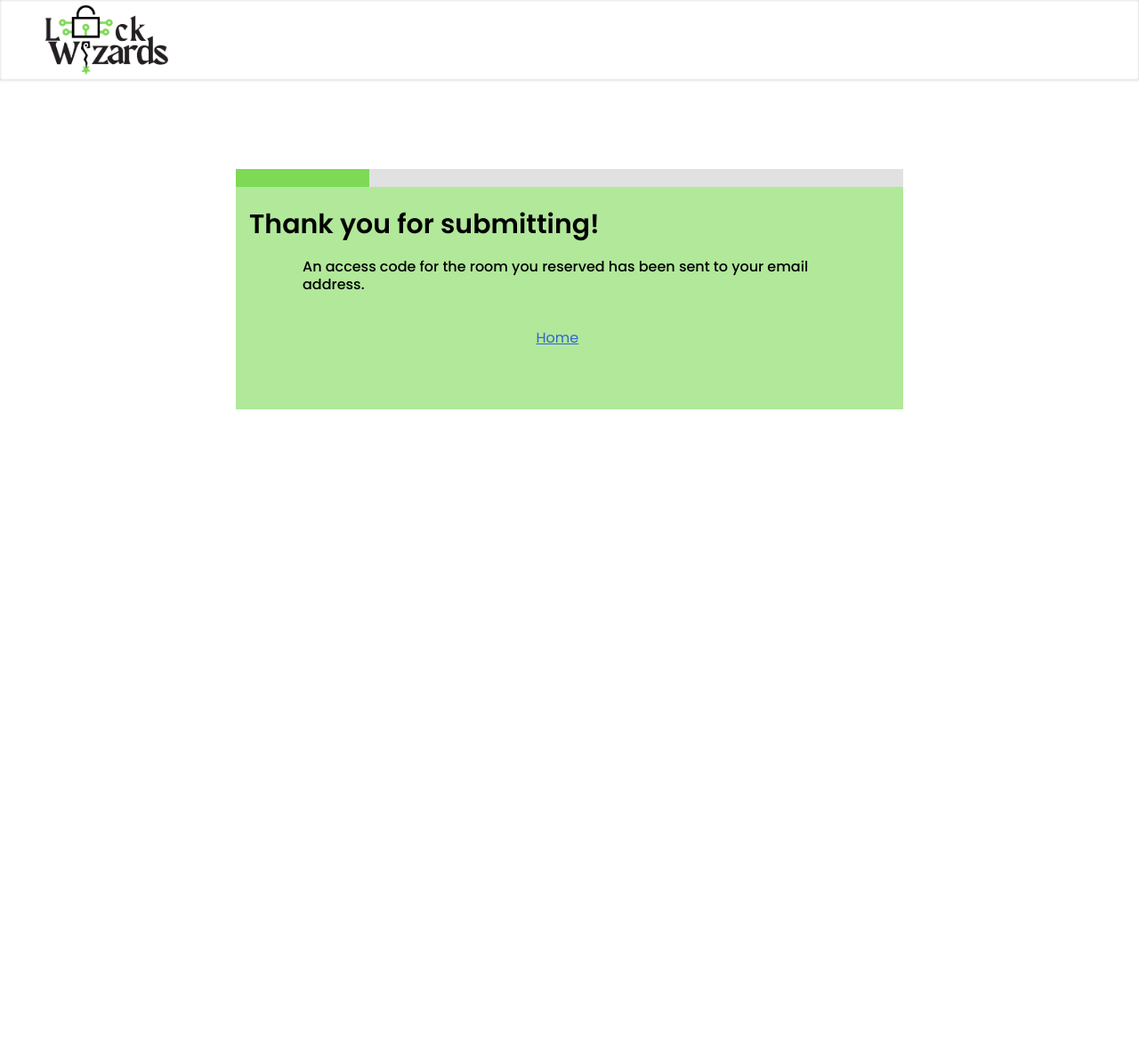
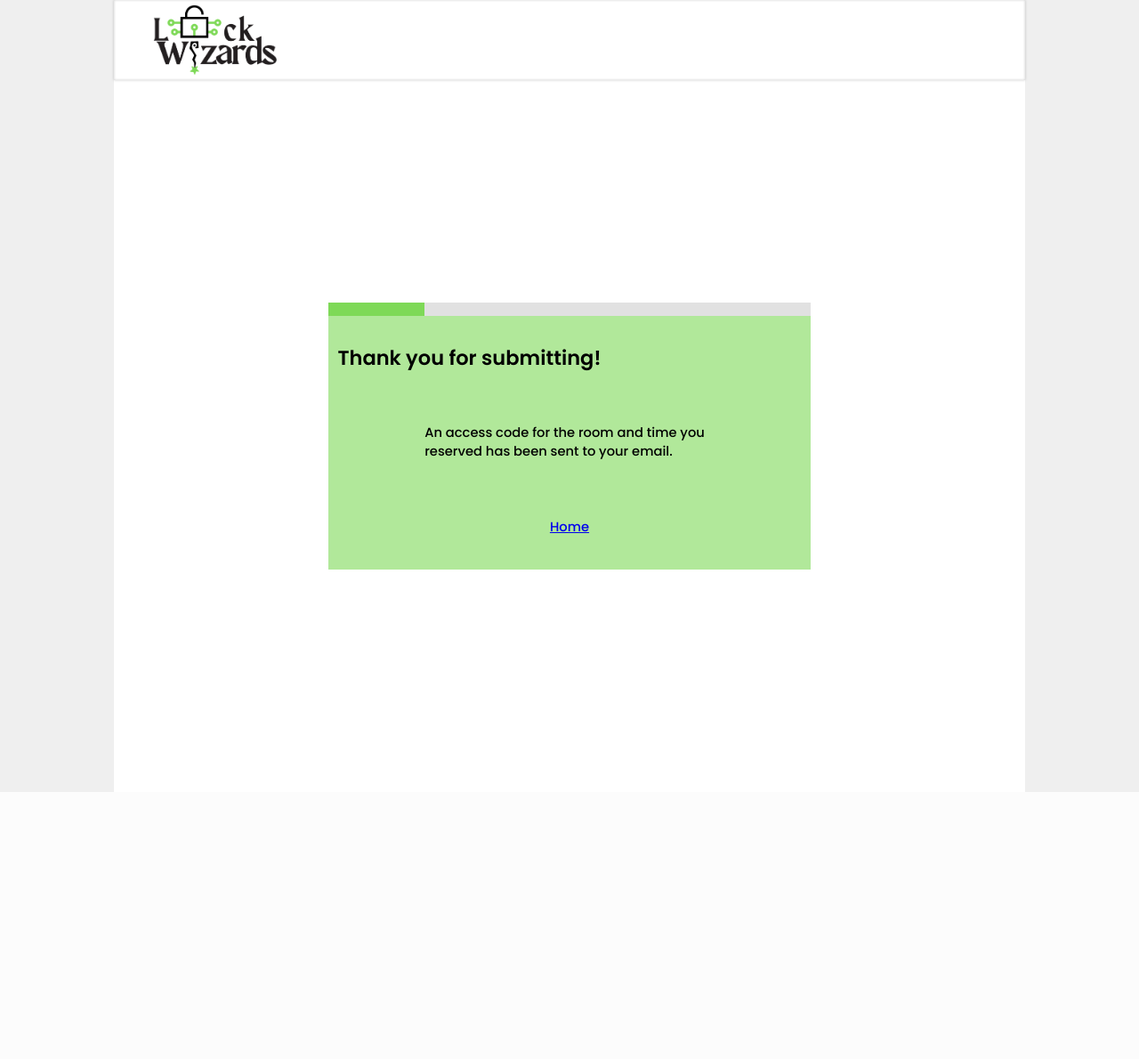
Before and after one commit to WarrenWatts/ESET-Capstone-Web-Server, a Django app: template reserves/templates/reserves/forms/form_submit.html in a window 1280 px wide. Shown: the whole page at 89% size. After the commit the page ends 890 px from the top, so only its background shows below. Run offline with Django 4.2, Linux system fonts and the light colour scheme; the template is opened without the code that fills it, so the values that code supplies are empty; parts of the project's set-up code (start-up, migrations or seed data) failed here and were passed over.

Commit message:
HTML and CSS for form_submit completed (hopefully).

```diff
--- a/reserves/templates/reserves/forms/form.html
+++ b/reserves/templates/reserves/forms/form.html
@@ -2,6 +2,7 @@
 <!DOCTYPE html>
 <html lang="en">
     <head>
+        <title>Lock Wizards Form Page</title>
         <meta charset="utf-8">
         <meta name="viewport" content="width=device-width, initial-scale=1.0">
         <meta name="description" content="Lock Wizards Form Page">
@@ -64,14 +65,14 @@
                             <div class="input-group start-time">
                                 <label for="starttime">Start Time *</label>
                                 <select id="starttime" name="unixStartTime" required>
-                                    <option>Select a time</option>
+                                    <option value="">Select a time</option>
                                 </select>
                                 <span class="general-error" id="startTimeError"><br></span>
                             </div>
                             <div class="input-group end-time">
                                 <label for="endtime">End Time *</label>
                                 <select id="endtime" name="unixEndTime" required>
-                                    <option>Select a time</option>
+                                    <option value="">Select a time</option>
                                 </select>
                                 <span class="general-error" id="endTimeError"><br></span>
                             </div>
--- a/reserves/templates/reserves/forms/form_submit.html
+++ b/reserves/templates/reserves/forms/form_submit.html
@@ -1,3 +1,4 @@
+{% load static %}
 <!DOCTYPE html>
 
 <html lang="en">
@@ -11,28 +12,27 @@
         <link rel="preconnect" href="https://fonts.gstatic.com" crossorigin>
         <link href="https://fonts.googleapis.com/css2?family=Poppins:wght@400;500;600&family=Roboto:wght@400;500;700&display=swap" rel="stylesheet">
 
-        <link rel="stylesheet" href="styles/submission_msg.css">
+        <link rel="stylesheet" href="{% static 'styles/form_submit.css'%}">
     </head>
     <body>
         <header>
-            <div class="left-header-section">
-                <a href="index.html">
-                    <img class="header-logo" src="pictures/logo/Lock_Wizards_png.png" alt="Lock Wizards Logo">
-                </a>
-            </div>
+            <a href="{% url 'home' %}">
+                <img class="header-logo" src="{% static 'pictures/logo/Lock_Wizards_png.png' %}" alt="Lock Wizards Logo">
+            </a>
         </header>
         <main>
-            <div class="new-grids">
-                <div class="graphic-block1">
-                </div>
-                <div class="graphic-block2">
-                </div>
-                <div class="info-box">
-                    <p class="message-header">Thank you for submitting!</p>
-                    <p class="message">
-                        An access code for the room you reserved has been sent to your email address.
+            <div class="main-form-grid">
+                <div class="graphic-block1"></div>
+                <div class="graphic-block2"></div>
+                <div class="msg-box">
+                    <h1 class="thanks-header-text general">
+                        Thank you for submitting!
+                    </h1>
+                    <p class="thanks-message-text general non-header-text">
+                        An access code for the room and time you reserved has
+                        been sent to your email.
                     </p>
-                    <a href="index.html" class="return-link">Home</a>
+                    <a href="{% url 'home' %}" class="home-link general non-header-text">Home</a>
                 </div>
             </div>
         </main>
--- a/reserves/templates/reserves/static/styles/form_submit.css
+++ b/reserves/templates/reserves/static/styles/form_submit.css
@@ -0,0 +1,201 @@
+/* General styling*/
+/*---------------*/
+:root {
+    color: var(--palette-color-1);
+    background-color: #EFEFEF;
+    font: 400 16px/20px Poppins, Arial;
+    -webkit-text-size-adjust: 100%;
+  }
+
+  * {
+    --palette-color-1: white;
+    --palette-color-2: #7ED957;
+    --palette-color-3: black;
+    --palette-color-4: #DFFAD4;
+    --palette-color-5: red;
+    margin: 0;
+    padding: 0;
+    box-sizing: border-box;
+  }
+
+  body {
+    margin: 0 auto;
+    max-width: 80%;
+    width: 100%;
+
+    display: flex;
+    flex-direction: column;
+    flex: 1;
+
+    background-color: var(--palette-color-1);
+  }
+
+
+
+  /* Header styling*/
+  /*---------------*/
+  header {
+    z-index: 10;
+    display: flex;
+
+    max-width: inherit;
+    width: inherit;
+    height: 90px;
+    padding: 0 clamp(1.25rem, -0.089rem + 3.571vw, 3.125rem);
+
+    position: fixed;
+    top: 0px;
+
+    background-color: var(--palette-color-1);
+    box-shadow:
+        0px 0px 3px rgba(0, 0, 0, 0.2),
+        0px 0px 3px rgba(0, 0, 0, 0.2) inset;
+  }
+
+  .header-logo {
+    z-index: 11;
+    position: absolute;
+    object-fit: contain;
+    height: 80px;
+    top: 5px;
+  }
+
+  .header-logo:hover {cursor: pointer;}
+
+
+
+  /*Main Block Styling*/
+  /*------------------*/
+  main {
+    margin-top: 90px;
+    min-height: 100vh;
+
+    display: flex;
+    flex-direction: column;
+    max-width: 53%;
+    width: 100%;
+    justify-content: center;
+    align-self: center;
+    background-color: white;
+  }
+
+  /*Over-arching Form Grid Styling*/
+  /*------------------------------*/
+  .main-form-grid {
+    display: grid;
+    min-height: 300px;
+    grid-template-columns: 20% 80%;
+    grid-template-rows: 5% 95%;
+    grid-template-areas:
+        "graphic-block1 graphic-block2"
+        "msg-box msg-box";
+  }
+
+  .graphic-block1 {
+    display: grid;
+    grid-area: graphic-block1;
+    background-color: var(--palette-color-2);
+  }
+
+  .graphic-block2 {
+    display: grid;
+    grid-area: graphic-block2;
+    background-color: #E1E1E1;
+  }
+
+  /*Form Box Grid Styling*/
+  /*------------------------------*/
+  .msg-box {
+    display: grid;
+    grid-area: msg-box;
+    grid-template-columns: 100%;
+    grid-template-rows: 33.3% 33.3% 33.3%;
+    grid-template-areas:
+        "thanks-header-text"
+        "thanks-message-text"
+        "home-link";
+    background-color: rgba(126, 217, 87, 0.6);
+  }
+
+  .general {align-items: center;}
+
+  .thanks-header-text {
+    font:
+            600
+            clamp(1rem, 0.864rem + 0.682vw, 2.5rem)
+            /20px
+            Poppins, Arial;
+
+    padding-left: 2%;
+    color: var(--palette-color-3);
+
+    display: grid;
+    grid-area: thanks-header-text;
+  }
+
+  .non-header-text{
+    font: 500
+          clamp(0.75rem, 0.693rem + 0.284vw, 1.375rem)
+          Poppins, Arial;
+
+    justify-content: center
+  }
+
+  .thanks-message-text {
+    margin: 0% 20% 0% 20%;
+    color: var(--palette-color-3);
+
+    display: grid;
+    grid-area: thanks-message-text;
+  }
+
+  .home-link {
+    display: grid;
+    grid-area: home-link;
+  }
+
+
+
+
+
+
+  @media all and (max-width: 1024px) {
+
+    main {margin-top: 60px;}
+    body {max-width: 100%;}
+
+    header {height: 60px;}
+
+    .header-logo {height: 50px;}
+
+    .main-form-grid {grid-template-rows: 4% 96%;}
+
+    .button-container{
+        display: grid;
+        grid-area: button-container;
+        padding-bottom: 2%;
+    }
+
+    button{
+        width: 50%;
+        justify-self: center;
+        align-self: center;
+    }
+
+    .submit-button {
+        width: clamp(8rem, 7.091rem + 4.545vw, 10rem);
+        height: clamp(2.5rem, 2.216rem + 1.42vw, 3.125rem);
+    }
+
+    .db-error-text {line-height: 15px;}
+
+  }
+
+
+
+
+  @media all and (max-width: 776px) {
+    main {
+        max-width: 100%;
+    }
+  }
```
Also changed, not shown: reserves/templates/reserves/static/scripts/form.js (+5 -6 lines), reserves/templates/reserves/static/styles/form.css (+7 -3 lines), 1 other file.
